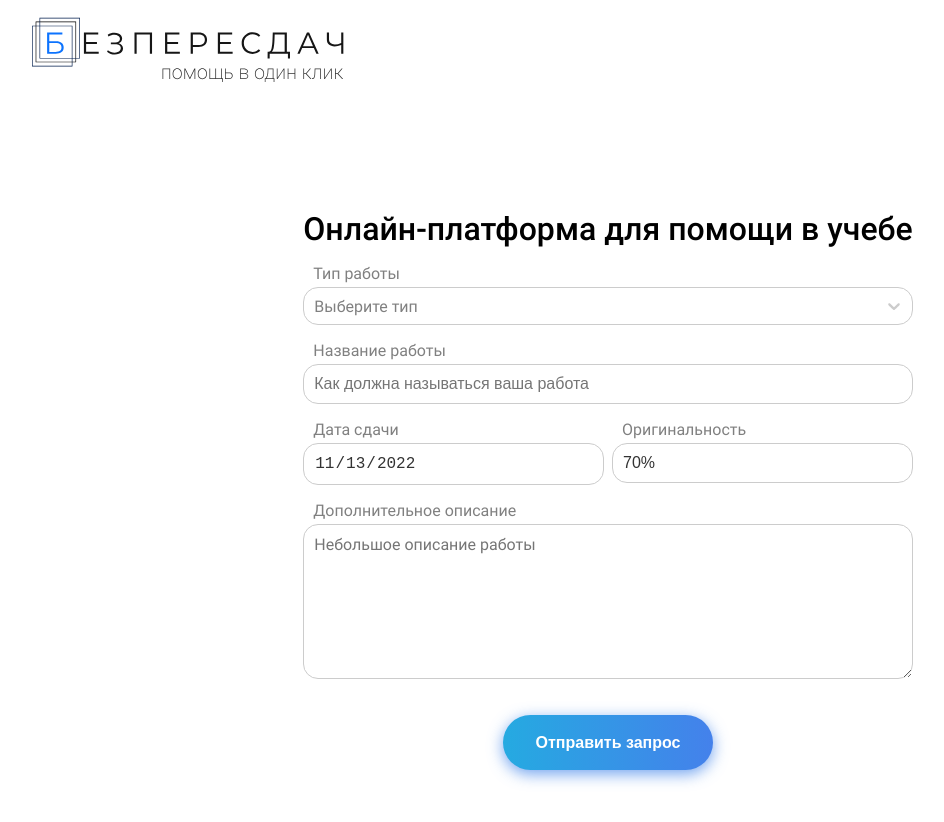
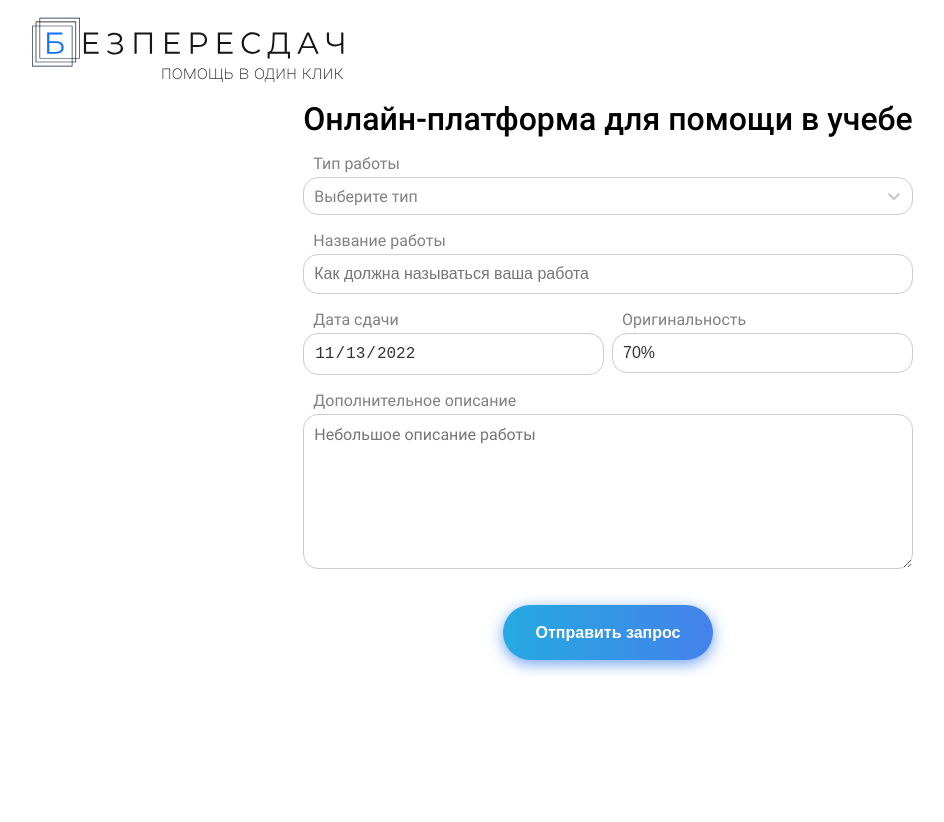
Before and after one commit to bezperesdach/bezperesdach_frontend, a Next.js app: page / in a window 1280 px wide. Shown: the top 822 px of the page, without its empty margins (32-976 px from the left). Built offline with nearby package versions, Linux system fonts and the light colour scheme.

Commit message:
style: adjusted paddings

```diff
--- a/styles/Home.module.css
+++ b/styles/Home.module.css
@@ -4,11 +4,11 @@
 
 .main {
   min-height: 100vh;
-  padding: 4rem 0;
+  padding: 0 0 4rem 0;
   flex: 1;
   display: flex;
   flex-direction: column;
-  justify-content: center;
+  justify-content: flex-start;
   align-items: center;
 }
 
```
